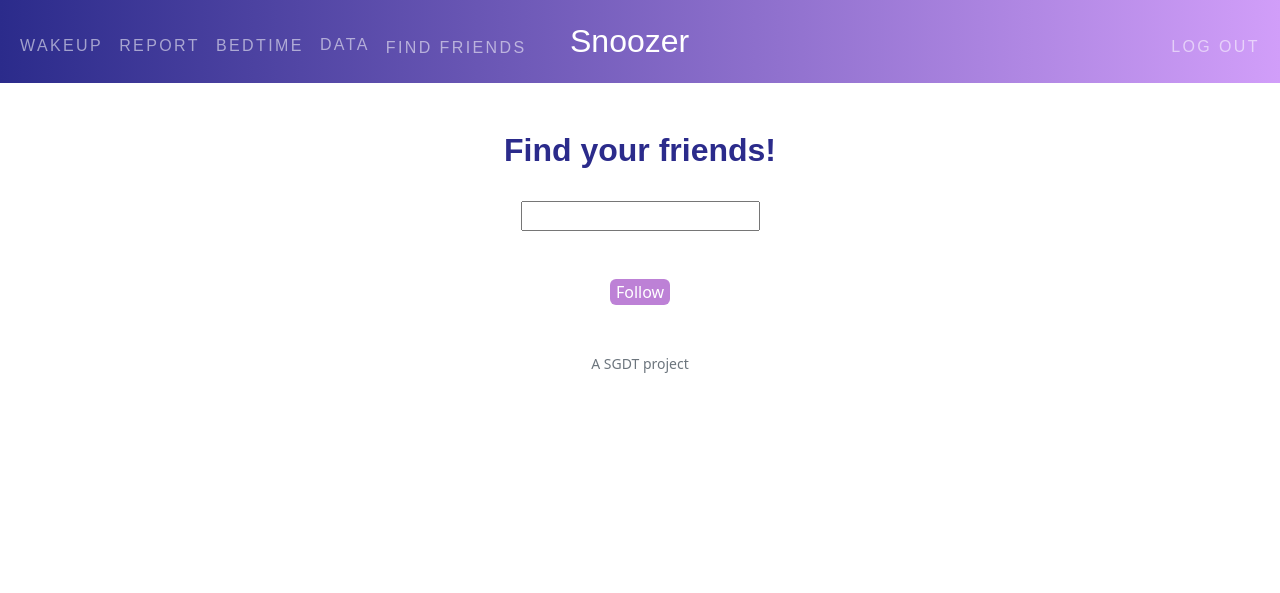
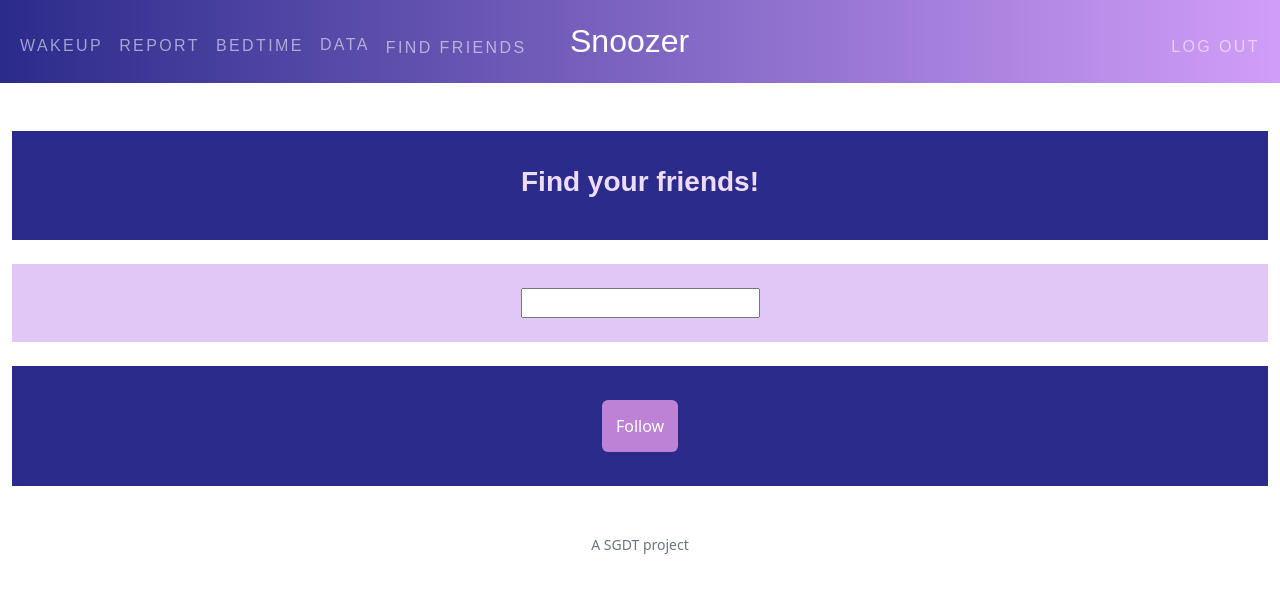
Before and after one commit to DachaThurber/CS50-final, a Flask app: page /findfriends in a window 1280 px wide. Shown: the top 593 px of the page. Run offline with Flask 2, Linux system fonts and the light colour scheme; a user stored in the database is signed in; data comes from the database, SQL or seed files in the repository; both versions use the stored data as it was after the commit; parts of the project's set-up code (start-up, migrations or seed data) failed here and were passed over; some libraries are stand-ins or nearby versions.

Commit message:
12/6 9:12am SG

```diff
--- a/app.py
+++ b/app.py
@@ -57,18 +57,22 @@ def after_request(response):
 def home():
 
     # Via https://www.codegrepper.com/code-examples/python/get+current+hour+python
-    current_time = datetime.datetime.now()
-    change = datetime.time(12, 00, 0)
+    current_time = (datetime.datetime.now()).hour
+    eight = (datetime.time(20, 00, 0)).hour
+    noon = (datetime.time(12, 00, 0)).hour
+    four = (datetime.time(4, 00, 0)).hour
 
-    # If past noon, show bedtime page
-    if current_time.hour > change.hour:
-
+    # If past 8pm and before 4, show bedtime page
+    if current_time >= eight or current_time <= four:
         val = bedtime()
         return val
-
-    # If before noon, show wakeup page
+    # If between four and noon, show wakeup page
+    elif current_time <= noon and current_time >= four:
+        val = wakeup()
+        return val
+    # Any other time, redirect to report page
     else:
-        val = wakeup()
+        val = report()
         return val
 
 # Not entirely sure GET and POST are both needed here
@@ -203,6 +207,8 @@ global numSamples
 @app.route("/data", methods=["GET", "POST"])
 def data():
 
+    bool = 1
+
     if request.method == "POST":
         global numSamples
         numSamples = maxRowsTable()
@@ -234,8 +240,12 @@ def data():
             faz = foo[0]["username"]
             usernames.append(faz)
 
+        # If there are no usernames, set boolean
+        if not usernames:
+            bool = 0
+
         # Pass new dict into render template
-        return render_template("data.html", usernames=usernames)
+        return render_template("data.html", usernames=usernames, check=bool)
 
 def getHistData(numSamples):
 
--- a/static/styles.css
+++ b/static/styles.css
@@ -58,10 +58,31 @@
 
   .header {
     font-family: "Quicksand", sans-serif;
-    font-weight: 900;
+    font-weight: 700;
+    text-align: center;
     color:rgb(43, 43, 139);
   }
 
+  .lightheader {
+    font-family: "Quicksand", sans-serif;
+    font-weight: 900;
+    text-align: center;
+    color:#EDDCFC;
+  }
+
+  #bedtimeparagraph {
+    color:#EDDCFC;
+    font-family: "Quicksand", sans-serif;
+    text-align: center;
+    font-size: 20px;
+  }
+
+  #copyright{
+    color:#EDDCFC;
+    font-family: "Quicksand", sans-serif;
+    text-align: center;
+    font-size: 13px;
+  }
 
   /*Idea from https://sharkcoder.com/visual/underline*/
   a::after {
@@ -98,7 +119,6 @@ nav .navbar-brand
     margin-left: -70px !important;  /* 50% of your logo width */
     display: block;
 }
-
 nav
 {
     /* background-color: rgb(43, 43, 139); */
@@ -113,7 +133,7 @@ nav
 
 .lavender {
   /* Via https://www.w3schools.com/css/css3_gradients.asp */
-  background-color:#D19EF9;
+  background-color:#E1C7F6;
 }
 /* Via https://www.solodev.com/blog/web-design/adding-recent-news-boxes-to-your-website.stml */
 .recentNews .news-title {
@@ -209,4 +229,5 @@ img {
   border: none;
   color: white;
   border-radius: 6px;
+  padding: 14px 14px;
 }
--- a/templates/findfriends.html
+++ b/templates/findfriends.html
@@ -7,13 +7,18 @@ findfriends
 {% block main %}
 
 <head>
-    <h2 class="header"> Find your friends! </h2>
-    <br>
+    <div class="box">
+        <br>
+        <h3 class="lightheader">Find your friends!</h3>
+        <br>
+    </div>
 </head>
 
 <body>
+    <br>
     <form action="/findfriends" method="post">
-        <div>
+        <div class="lavender">
+            <br>
             <!-- Via https://stackoverflow.com/questions/36712967/single-dropdown-with-search-box-in-it -->
             <datalist id="suggestions">
                 {% for value in usernames %}
@@ -21,9 +26,15 @@ findfriends
                 {% endfor %}
             </datalist>
             <input  autoComplete="on" list="suggestions"/>
+            <br> <br>
         </div>
-        <br> <br>
-        <button class="button" type="submit"> Follow </button>
+        <br>
+        <div class="box">
+            <br>
+            <button class="button" type="submit"> Follow </button>
+            <br>
+            <br>
+        </div>
     </form>
 </body>
 
--- a/templates/layout.html
+++ b/templates/layout.html
@@ -19,7 +19,6 @@
         <title>Snoozer: {% block title %}{% endblock %}</title>
 
     </head>
-
     <body>
         <nav class="navbar navbar-expand-md navbar-dark">
             <div class="container-fluid" id="navbar">
--- a/templates/wakeup.html
+++ b/templates/wakeup.html
@@ -1,7 +1,7 @@
 {% extends "layout.html" %}
 
 {% block title %}
-Wakeup
+    Wakeup
 {% endblock %}
 
 {% block main %}
@@ -95,6 +95,7 @@ Wakeup
                         </a>
                     </div>
                 </div>
+                <br> <br> <br>
             </div>
     </section>
     <br> <br>
```
Also changed, not shown: templates/bedtime.html (+15 -7 lines), templates/data.html (+14 -2 lines), templates/report.html (+8 -2 lines), images/NYTagain.png (deleted), images/star.png (deleted), sleep.db, templates/sheep.gif (added), 5 other files.
